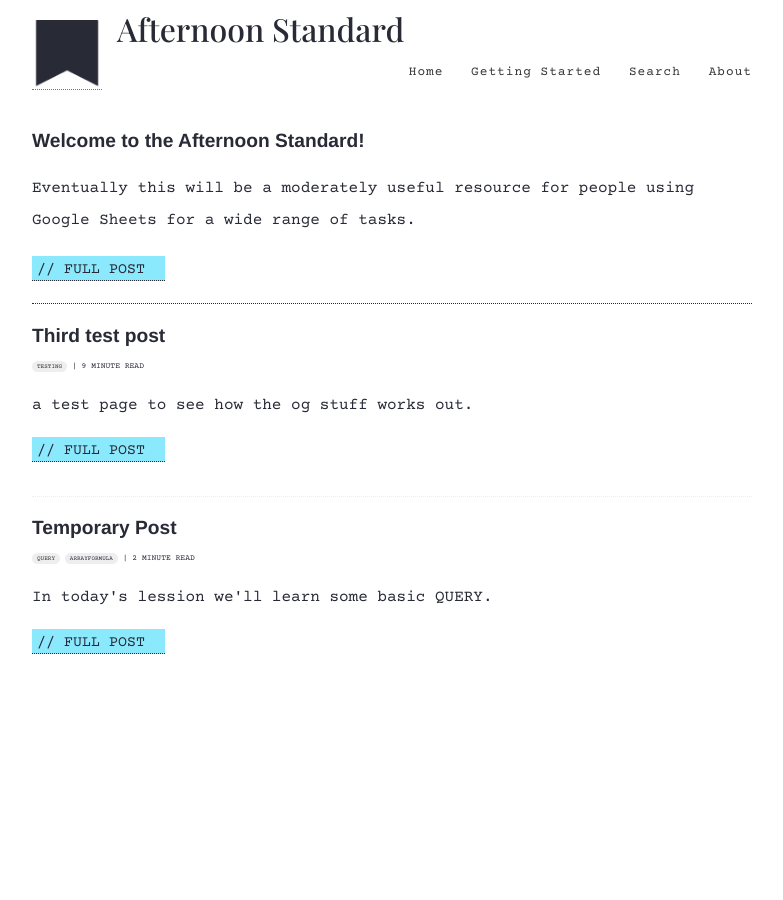
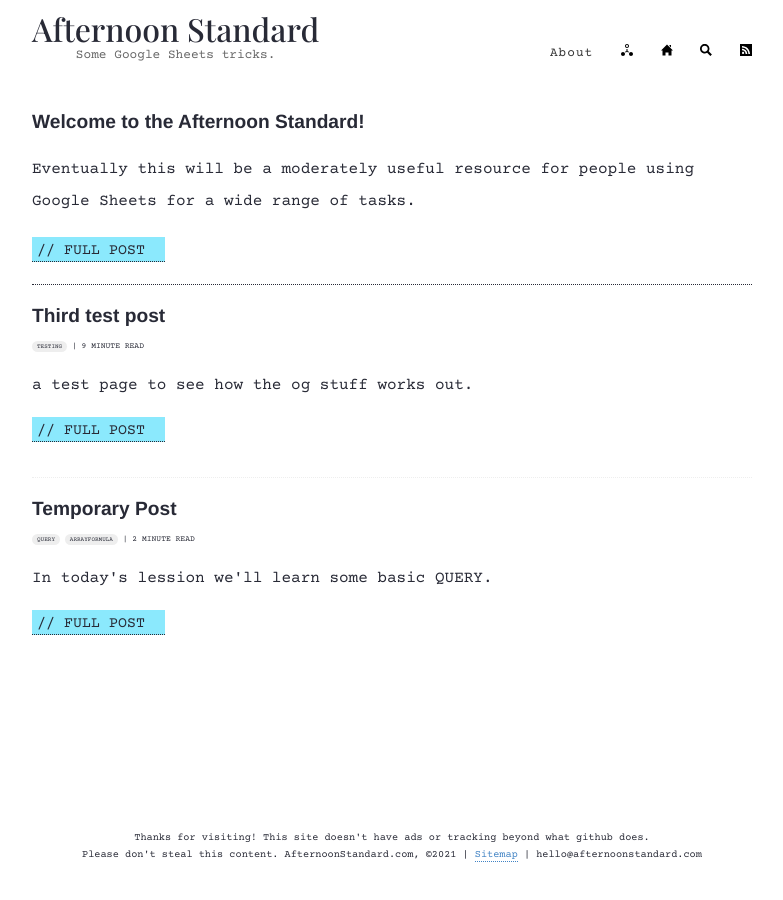
Before and after one commit to boringparty/hello-party.github.io, a Jekyll site: the page built from index.html, in a window 1280 px wide. Shown: the whole page, without its empty margins (248-1031 px from the left). Built offline with Jekyll 4.4.1, drawn with Linux system fonts in a browser that asks for light colours; the list of posts is cut into pages by our own code.

Commit message:
Update default.html

```diff
--- a/_layouts/default.html
+++ b/_layouts/default.html
@@ -1,7 +1,9 @@
 <!DOCTYPE html>
-<html>
+<html lang="en" dir="ltr">
   <head>
-    <title>blah</title>
+    <title>{% if page.title %}{{ page.title }} – {% endif %}{{ site.name }} – {{ site.description }}</title>
+    {% seo title=false %}
+    {% include meta.html %}
 
     <link rel="stylesheet" type="text/css" href="{{ site.baseurl }}/assets/style.css" />
     <link rel="alternate" type="application/rss+xml" title="{{ site.name }} - {{ site.description }}" href="{{ site.baseurl }}/feed.xml" />
@@ -13,23 +15,27 @@
   </head>
 
   <body>
+        <div id="deadpixel"><!--- sorry if this concerned you --></div>
     <div id="bar"></div>
     <div class="wrapper-container">
       <div class="wrapper-masthead">
         <div class="container">
           <header class="masthead clearfix">
-            <a href="{{ site.baseurl }}/" class="site-avatar"><img src="{{ site.baseurl }}{{ site.avatar }}" alt="{{ site.title }}" /></a>
+            <!--<a href="{{ site.baseurl }}/" class="site-avatar"><img src="{{ site.baseurl }}{{ site.avatar }}" alt="{{ site.title }}" /></a>-->
 
-            <div class="site-info">
+            <div class="site-info" role="Site Name and Description... kind of useless">
+             <!--<h1 class="site-name"><a href="{{ site.baseurl }}/"><img src="{{ site.baseurl }}/images/title.png" alt="Hello Party"></a></h1>-->
+              <!--<p class="site-description">{{ site.description }}</p> -->
               <h1 class="site-name"><a href="{{ site.baseurl }}/">Afternoon Standard</a></h1>
-              <p class="site-description"></p>
+              <p class="site-description">{{ site.description }}</p>
             </div>
 
-            <nav>
-              <a href="{{ site.baseurl }}/">Home</a>
-              <a href="{{ site.baseurl }}/getting-started">Getting Started</a>
-              <a href="{{ site.baseurl }}/search">Search</a>
+            <nav role="navigation">
               <a href="{{ site.baseurl }}/about">About</a>
+              <a href="{{ site.baseurl }}/categories"><svg xmlns="http://www.w3.org/2000/svg" width="12" height="12" viewBox="0 0 24 24" alt="Categories"><path d="M20 16c-2.209 0-4 1.791-4 4s1.791 4 4 4 4-1.791 4-4-1.791-4-4-4zm-16 0c-2.209 0-4 1.791-4 4s1.791 4 4 4 4-1.791 4-4-1.791-4-4-4zm8-14c1.103 0 2 .897 2 2s-.897 2-2 2-2-.897-2-2 .897-2 2-2zm0-2c-2.209 0-4 1.791-4 4s1.791 4 4 4 4-1.791 4-4-1.791-4-4-4zm3.873 15.655l-2.873-2.404v-3.341c-.326.055-.658.09-1 .09s-.674-.035-1-.09v3.341l-2.873 2.404c.484.46.892 1 1.201 1.598l2.672-2.253 2.672 2.253c.309-.598.717-1.137 1.201-1.598z"/></svg></a>
+              <a href="{{ site.baseurl }}/"><svg xmlns="http://www.w3.org/2000/svg" width="12" height="12" viewBox="0 0 24 24" alt="Home"><path d="M21 13v10h-6v-6h-6v6h-6v-10h-3l12-12 12 12h-3zm-1-5.907v-5.093h-3v2.093l3 3z"/></svg></a>
+              <a href="{{ site.baseurl }}/search"><svg xmlns="http://www.w3.org/2000/svg" width="12" height="12" viewBox="0 0 24 24" alt="Search"><path d="M23.822 20.88l-6.353-6.354c.93-1.465 1.467-3.2 1.467-5.059.001-5.219-4.247-9.467-9.468-9.467s-9.468 4.248-9.468 9.468c0 5.221 4.247 9.469 9.468 9.469 1.768 0 3.421-.487 4.839-1.333l6.396 6.396 3.119-3.12zm-20.294-11.412c0-3.273 2.665-5.938 5.939-5.938 3.275 0 5.94 2.664 5.94 5.938 0 3.275-2.665 5.939-5.94 5.939-3.274 0-5.939-2.664-5.939-5.939z"/></svg></a>
+              <a href="{{ site.baseurl }}/feed.xml"><svg xmlns="http://www.w3.org/2000/svg" width="12" height="12" viewBox="0 0 24 24" alt="RSS Feed"><path d="M0 0v24h24v-24h-24zm6.168 20c-1.197 0-2.168-.969-2.168-2.165s.971-2.165 2.168-2.165 2.167.969 2.167 2.165-.97 2.165-2.167 2.165zm5.18 0c-.041-4.029-3.314-7.298-7.348-7.339v-3.207c5.814.041 10.518 4.739 10.56 10.546h-3.212zm5.441 0c-.021-7.063-5.736-12.761-12.789-12.792v-3.208c8.83.031 15.98 7.179 16 16h-3.211z"/></svg></a>
             </nav>
           </header>
         </div>
@@ -37,17 +43,18 @@
 
       <div class="wrapper-main">
         <div id="main" role="main" class="container">
-          {{ content }}
+         {{ content }}
         </div>
       </div>
 
-      <div class="wrapper-footer">
+      <div class="wrapper-footer" role="Footer">
         <div class="container">
           <footer class="footer">
+            Thanks for visiting! This site doesn't have ads or tracking beyond what github does. <br>
+            Please don't steal this content. AfternoonStandard.com, ©{{ 'now' | date: "%Y" }} | <a href="{{ site.baseurl }}/sitemap.xml" alt="site map">Sitemap</a> | &#104;&#101;&#108;&#108;&#111;&#064;&#097;&#102;&#116;&#101;&#114;&#110;&#111;&#111;&#110;&#115;&#116;&#097;&#110;&#100;&#097;&#114;&#100;&#046;&#099;&#111;&#109;
           </footer>
         </div>
       </div>
     </div>
-
   </body>
 </html>
```
